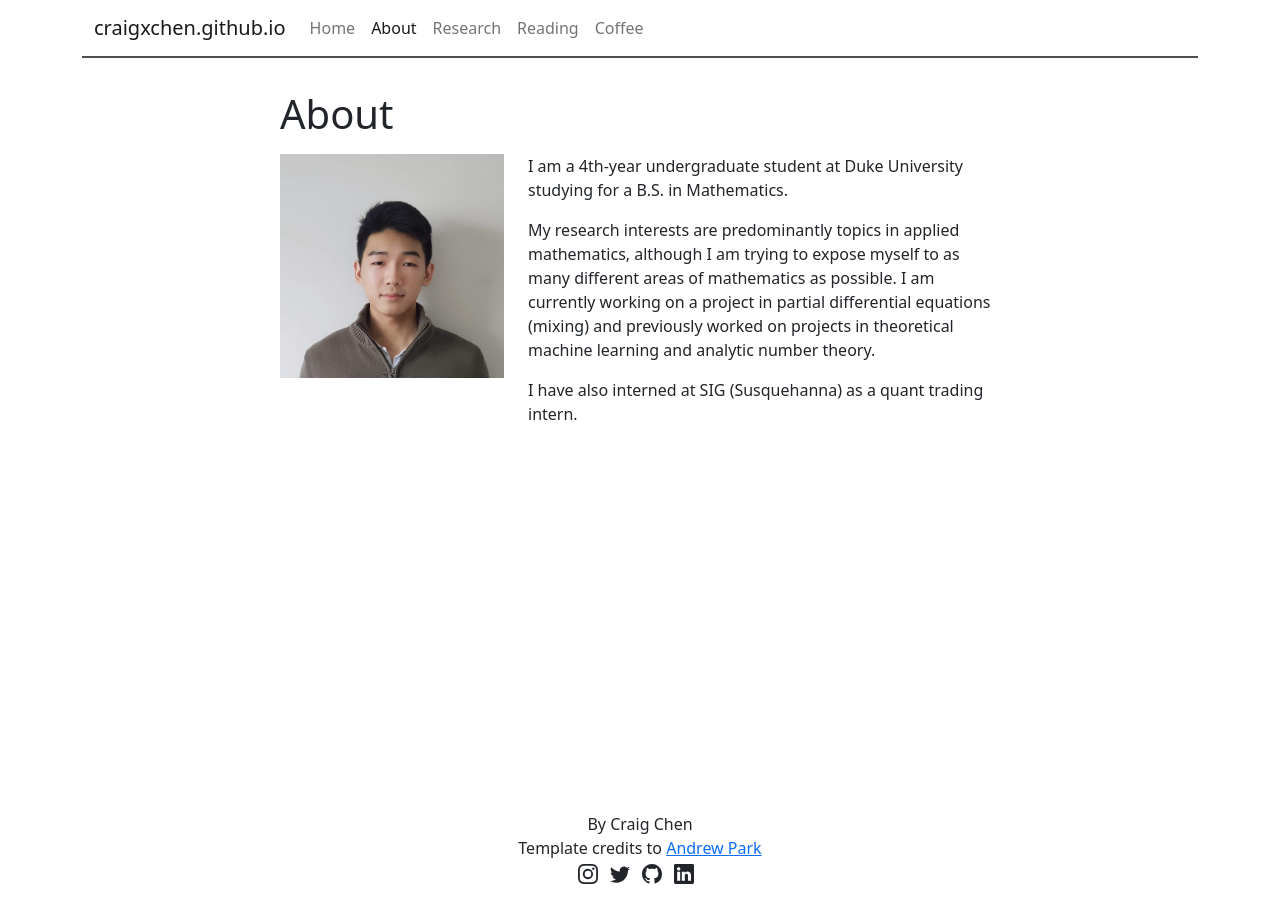
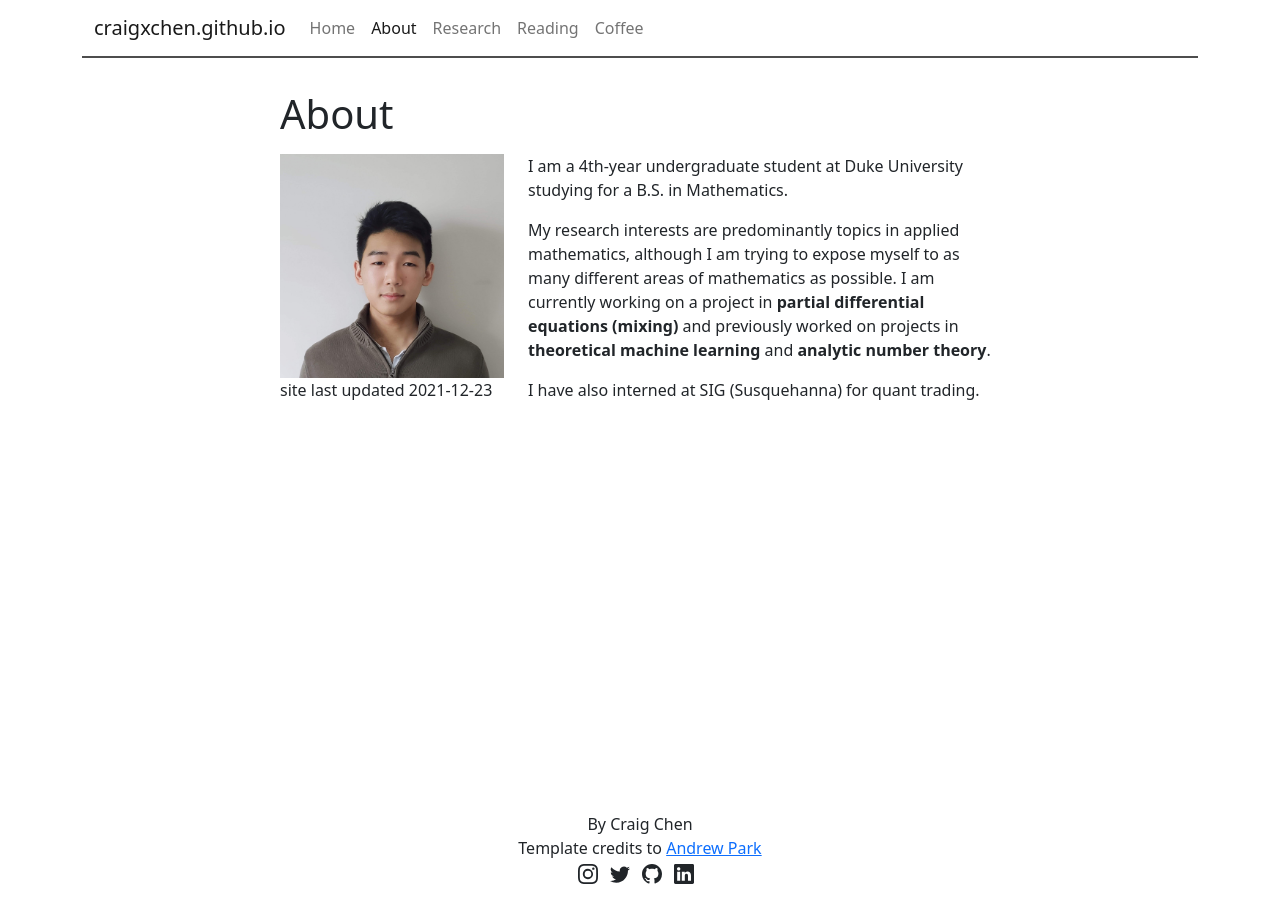
Before and after one commit to craigxchen/craigxchen.github.io, a Jekyll site: the page built from about.md, in a window 1280 px wide. Built offline with Jekyll 4.4.1, drawn with Linux system fonts in a browser that asks for light colours.

Commit message:
formatting

```diff
--- a/about.md
+++ b/about.md
@@ -8,13 +8,14 @@ permalink: /about/
   <div class="col-md-4" markdown="1">
   <!-- ![Alt Text](../img/folder/blah.jpg) -->
   <img width="100%" class="center-block" src="../assets/images/headshot.JPG">
+  site last updated 2021-12-23
   <!-- <img style="float: left; padding: 0px 5px 5px 0px" width="30%" > -->
   </div>
   <div class="col-md-8" markdown="1">
   I am a 4th-year undergraduate student at Duke University studying for a B.S. in Mathematics.
 
-  My research interests are predominantly topics in applied mathematics, although I am trying to expose myself to as many different areas of mathematics as possible. I am currently working on a project in partial differential equations (mixing) and previously worked on projects in theoretical machine learning and analytic number theory.
+  My research interests are predominantly topics in applied mathematics, although I am trying to expose myself to as many different areas of mathematics as possible. I am currently working on a project in **partial differential equations (mixing)** and previously worked on projects in **theoretical machine learning** and **analytic number theory**.
 
-  I have also interned at SIG (Susquehanna) as a quant trading intern.
+  I have also interned at SIG (Susquehanna) for quant trading.
   </div>
 </div>
```
